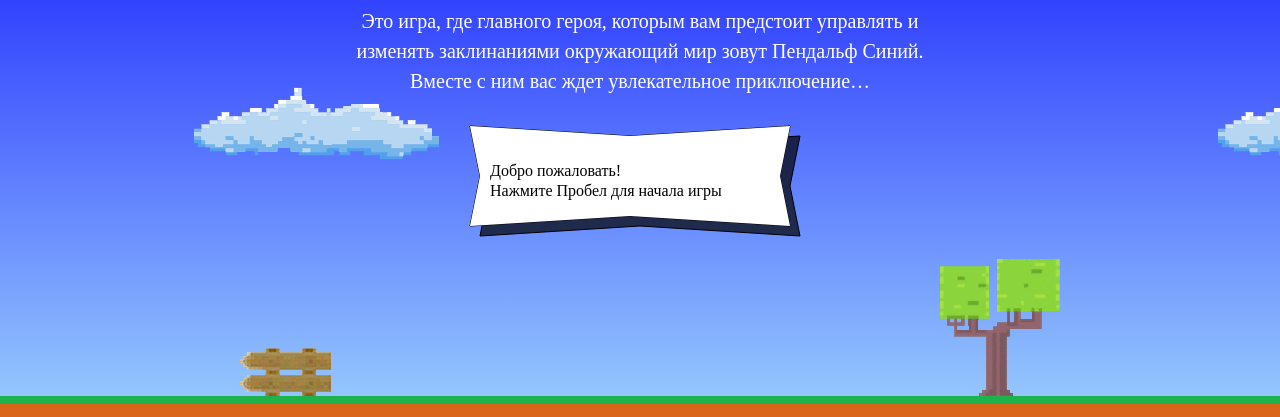
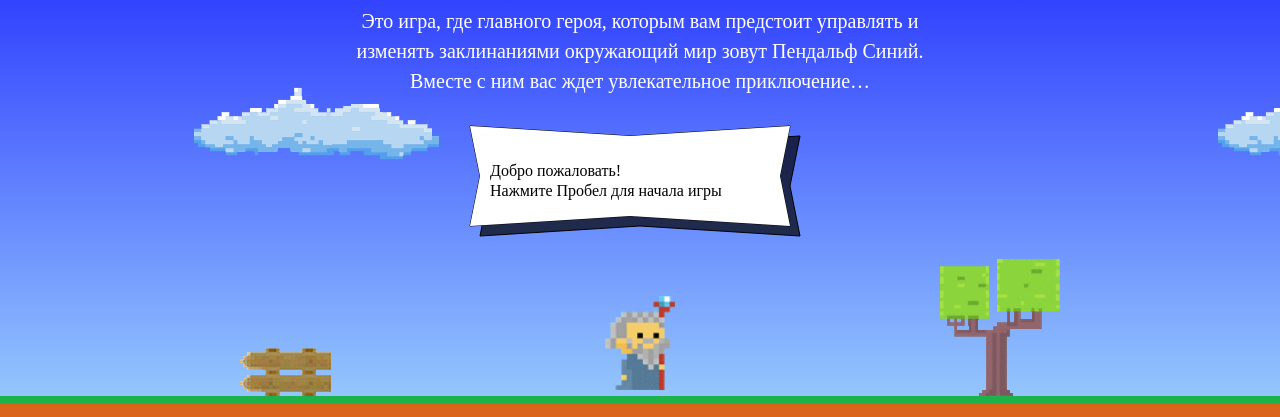
Before and after one commit to pelemen007/229718-code-and-magick, a website: page index.html in a window 1280 px wide. Shown: the part 203-620 px from the top of the page. Drawn offline with Linux system fonts and the light colour scheme; a web font is replaced by a local one.

Commit message:
исправил ошибки, изменил начальное положение мага по центру игровой области

```diff
--- a/index.html
+++ b/index.html
@@ -100,9 +100,9 @@
         <div class="setup-wizard-wrap">
           <svg xmlns="http://www.w3.org/2000/svg" viewBox="0 0 62 86" class="setup-wizard">
             <g class="wizard">
-              <use xlink:href="#wizard-coat"  class="wizard-coat" style="fill: #6589a4"></use>
-              <use xlink:href="#wizard-head"  class="wizard-head"></use>
-              <use xlink:href="#wizard-eyes"  class="wizard-eyes"></use>
+              <use xlink:href="#wizard-coat" class="wizard-coat" style="fill: #6589a4"></use>
+              <use xlink:href="#wizard-head" class="wizard-head"></use>
+              <use xlink:href="#wizard-eyes" class="wizard-eyes"></use>
               <use xlink:href="#wizard-hands" class="wizard-hands"></use>
             </g>
           </svg>
@@ -159,7 +159,7 @@
     <div class="setup-similar-content">
       <svg xmlns="http://www.w3.org/2000/svg" viewBox="0 0 62 86" class="setup-similar-wizard">
         <g class="wizard">
-          <use xlink:href="#wizard-coat" class="wizard-coat" ></use>
+          <use xlink:href="#wizard-coat" class="wizard-coat"></use>
           <use xlink:href="#wizard-head" class="wizard-head"></use>
           <use xlink:href="#wizard-eyes" class="wizard-eyes"></use>
           <use xlink:href="#wizard-hands" class="wizard-hands"></use>
@@ -170,17 +170,17 @@
   </div>
 </template>
 
-</body>
 <script>
 
   var fireballSize;
   fireballSize = 22;
 
-  var getFireballSpeed = function(left) {
+  var getFireballSpeed = function (left) {
     if (left == true) {
-        return 5;}
+      return 5;
+    }
     else {
-        return 2;
+      return 2;
     }
   };
 
@@ -190,18 +190,21 @@
   var wizardWidth;
   wizardWidth = 70;
 
-  var getWizardHeight = function() {
-    wizardHeight = 1.337 * wizardWidth;
+  var getWizardHeight = function () {
+    var wizardHeight = 1.337 * wizardWidth;
+    return wizardHeight;
   };
 
-  var getWizardX = function(width) {
-width = 100;
+  var getWizardX = function (width) {
+    return (width / 2) - (wizardWidth / 2);
   };
 
-  var getWizardY = function(height) {
-height = -50;
+  var getWizardY = function (height) {
+    return (height/3)*2;
   };
 </script>
 
 <script src="js/game.js"></script>
+</body>
+
 </html>
```
